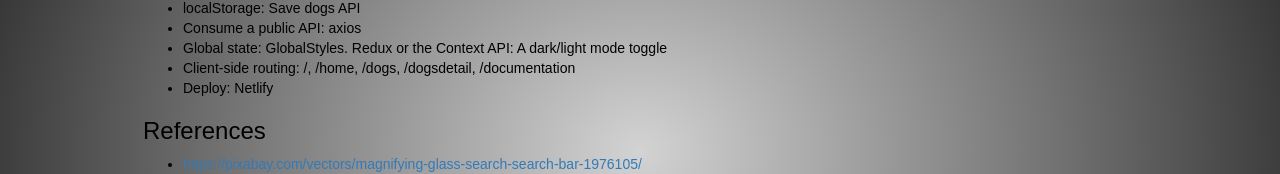
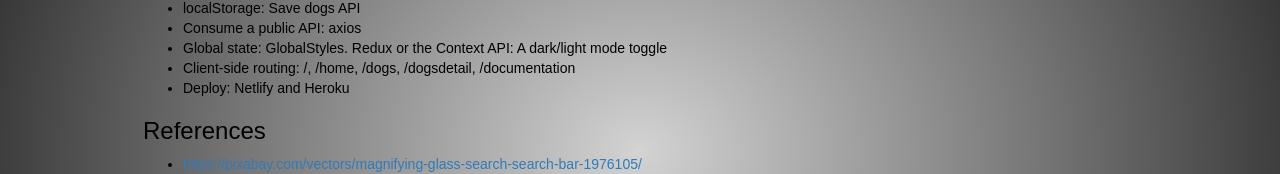
Before and after one commit to TanPhan1112/project2261, a React (Create React App) app: page /documentation in a window 1280 px wide. Shown: the part 382-556 px from the top of the page. Built offline with nearby package versions, Linux system fonts and the light colour scheme.

Commit message:
project updated

```diff
--- a/src/components/Documentation.js
+++ b/src/components/Documentation.js
@@ -16,7 +16,7 @@ function Documentation() {
                     <li>Consume a public API: axios</li>
                     <li>Global state: GlobalStyles. Redux or the Context API: A dark/light mode toggle</li>
                     <li>Client-side routing: /, /home, /dogs, /dogsdetail, /documentation</li>
-                    <li>Deploy: Netlify</li>
+                    <li>Deploy: Netlify and Heroku</li>
                 </ul>
                 <h3>References</h3>
                 <ul>
--- a/src/components/Header.js
+++ b/src/components/Header.js
@@ -20,7 +20,7 @@ function Header() {
                     <a href="/dogs">Our dogs</a>
                     <a href="/todo">To-do</a>
                     <a href="/documentation">Documentation</a>
-                    <a href="javascript:void(0);" className="icon" onClick={myFunction}>
+                    <a href="#/" className="icon" onClick={myFunction}>
                         <i className="fa fa-bars"></i>
                     </a>
                 </div>
--- a/src/components/styles/theme.js
+++ b/src/components/styles/theme.js
@@ -1,4 +1,4 @@
-export default {
+const theme = {
     lightTheme: {
         colors: {
             background: 'radial-gradient(lightGrey, black)',
@@ -21,4 +21,6 @@ export default {
         },
         transition: '0.3s',
     },
-}
+};
+
+export default theme;
```
